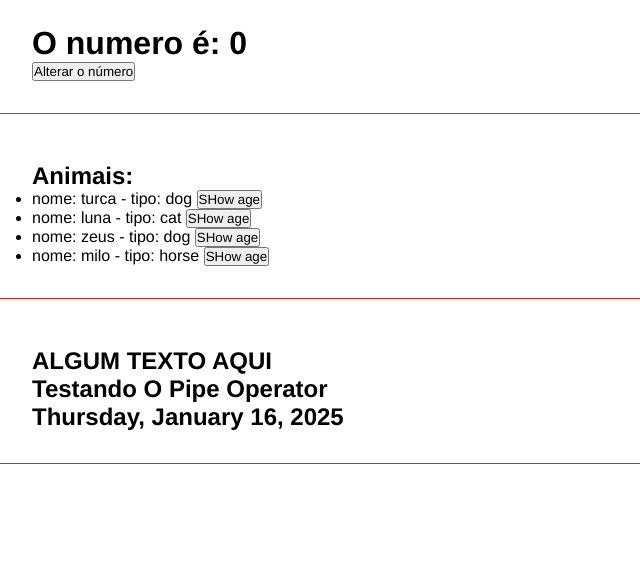
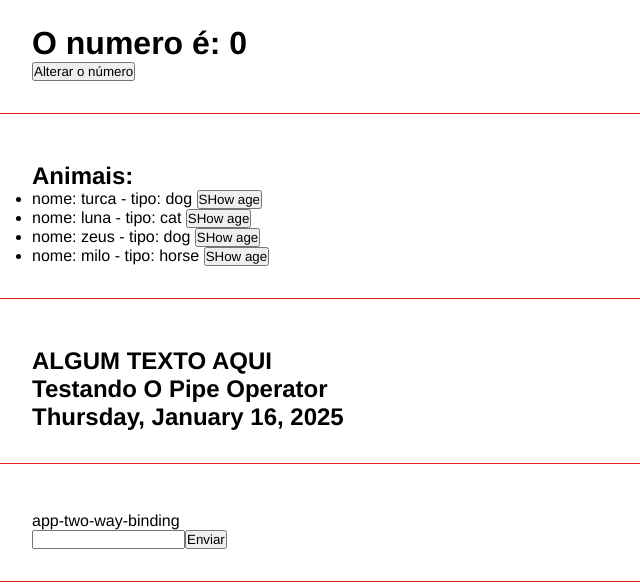
Before and after one commit to Brennux/Cuso_Agular_YT, an Angular app: page / in a window 1280 px wide. Shown: the part 1020-1608 px from the top of the page, without its empty margins (0-640 px from the left). Built offline with nearby package versions, Linux system fonts and the light colour scheme.

Commit message:
Two way binding no angular

```diff
--- a/src/app/app.component.html
+++ b/src/app/app.component.html
@@ -13,3 +13,4 @@
 <app-emitter></app-emitter>
 <app-list-render></app-list-render>
 <app-pipes></app-pipes>
+<app-two-way-binding></app-two-way-binding>
--- a/src/app/app.component.ts
+++ b/src/app/app.component.ts
@@ -7,10 +7,11 @@ import { EventosComponent } from "./components/eventos/eventos.component";
 import { EmitterComponent } from "./components/emitter/emitter.component";
 import { ListRenderComponent } from "./components/list-render/list-render.component";
 import { PipesComponent } from "./components/pipes/pipes.component";
+import { TwoWayBindingComponent } from "./components/two-way-binding/two-way-binding.component";
 
 @Component({
   selector: 'app-root',
-  imports: [FirstComponentComponent, ParentDataComponent, DirectivesComponent, IfRenderComponent, EventosComponent, EmitterComponent, ListRenderComponent, PipesComponent],
+  imports: [FirstComponentComponent, ParentDataComponent, DirectivesComponent, IfRenderComponent, EventosComponent, EmitterComponent, ListRenderComponent, PipesComponent, TwoWayBindingComponent],
   templateUrl: './app.component.html',
   styleUrl: './app.component.css',
   standalone : true
--- /dev/null
+++ b/src/app/components/two-way-binding/two-way-binding.component.html
@@ -0,0 +1,14 @@
+<div class="class">
+    <p>app-two-way-binding</p>
+    <form>
+        <input type="text"
+        [(ngModel)]="name"
+        name = "name"
+        placerholder = "Digite seu nome"
+    />
+    <input type="submit" value="Enviar">
+    </form>
+    <div *ngIf="name !== ''">
+        <p>Seu nome é: {{ name }}</p>
+    </div>
+</div>
--- /dev/null
+++ b/src/app/components/two-way-binding/two-way-binding.component.ts
@@ -0,0 +1,19 @@
+import { CommonModule } from '@angular/common';
+import { Component,OnInit } from '@angular/core';
+import { FormsModule } from '@angular/forms';
+@Component({
+  standalone: true,
+  selector: 'app-two-way-binding',
+  imports: [CommonModule, FormsModule],
+  templateUrl: './two-way-binding.component.html',
+  styleUrl: './two-way-binding.component.css'
+})
+export class TwoWayBindingComponent implements OnInit{
+  name: string = '';
+
+  constructor() {}
+
+  ngOnInit(): void {
+
+  }
+}
```
Also changed, not shown: src/app/components/two-way-binding/two-way-binding.component.css (added), 1 other file (tests, documents, lock files or other folders).
